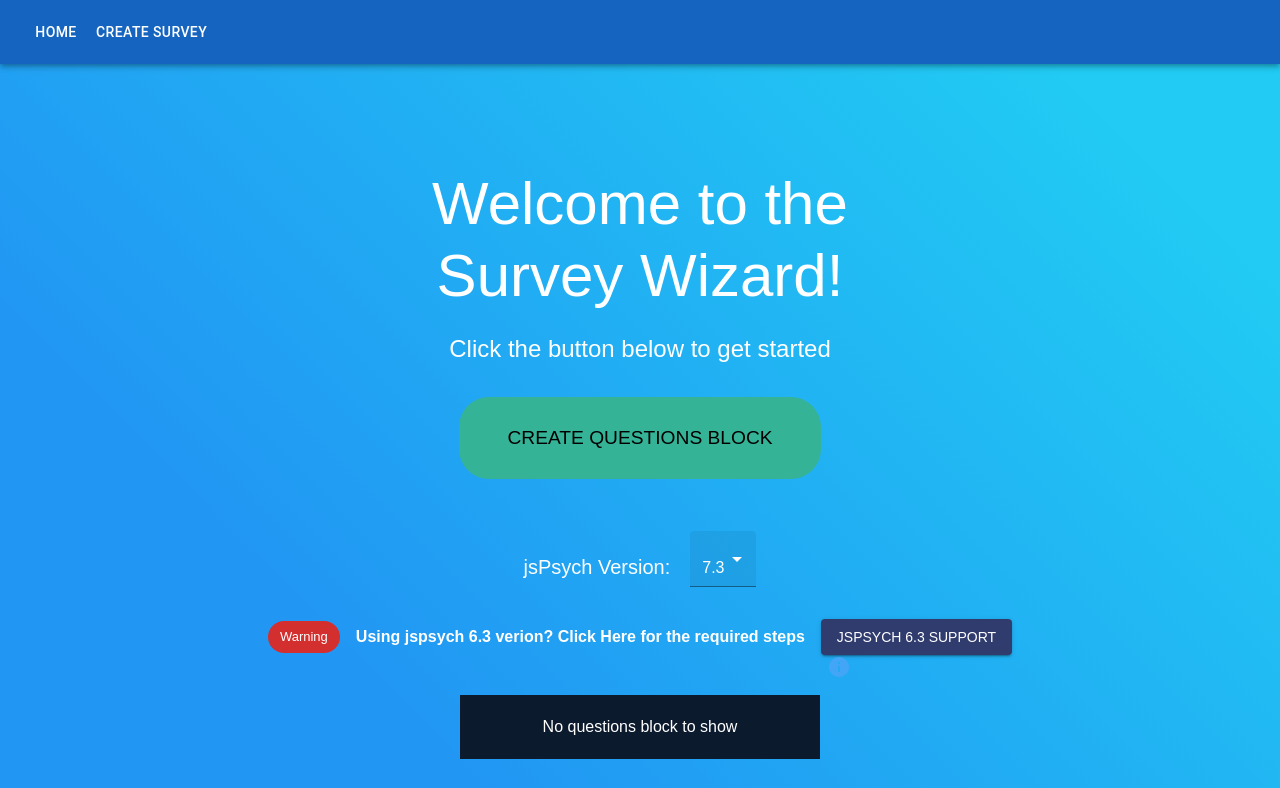
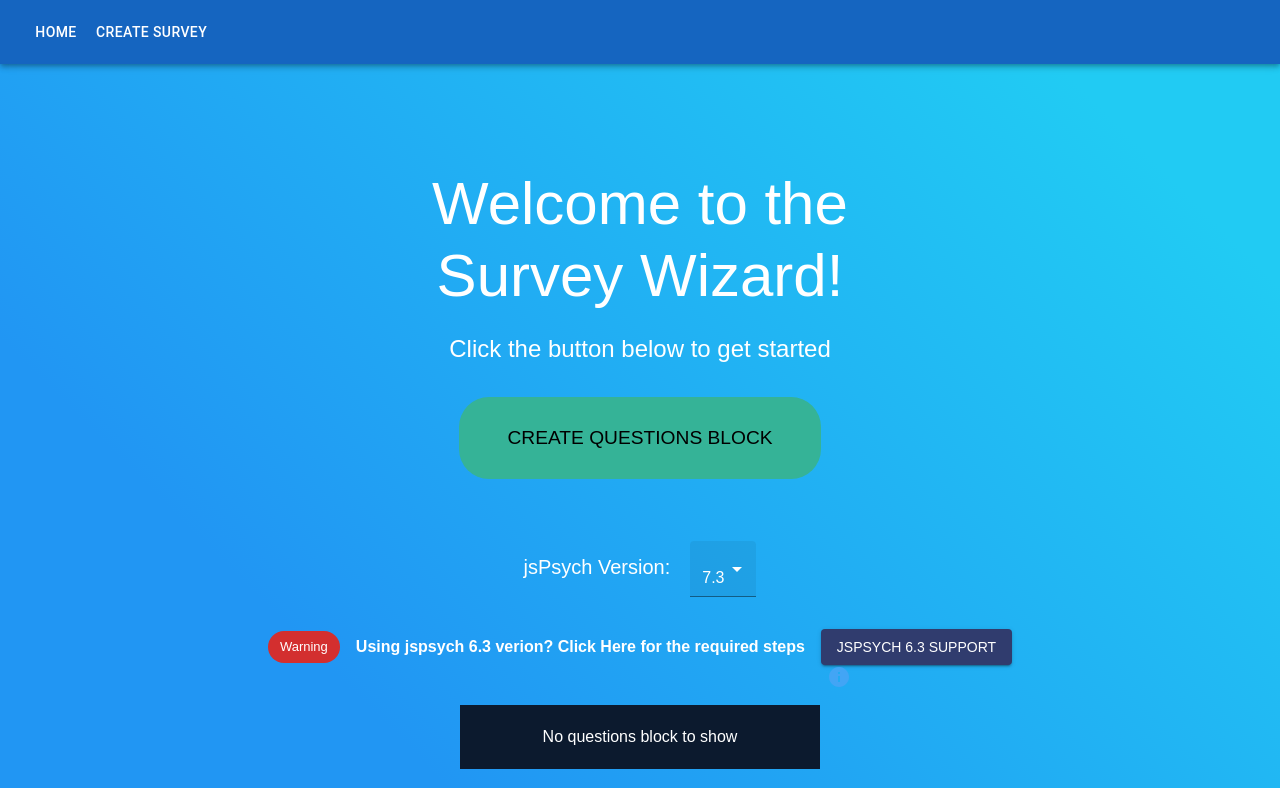
Before and after one commit to ShlomiShitrit/jspsychSurveyUI, a Next.js app: page /CreatePage in a window 1280 px wide. Shown: the top 788 px of the page. Built offline with nearby package versions, Linux system fonts and the light colour scheme.

Commit message:
Fix drop down style Fixes #41

```diff
--- a/src/app/Components/Forms/VersionSelect.tsx
+++ b/src/app/Components/Forms/VersionSelect.tsx
@@ -23,9 +23,8 @@ export default function VersionSelect() {
             </Typography>
 
             <Select
+                sx={{ mt: "10px" }}
                 variant="filled"
-                labelId="demo-simple-select-label"
-                id="demo-simple-select"
                 value={version}
                 onChange={(e) => setVersion(e.target.value as string)}
             >
```
